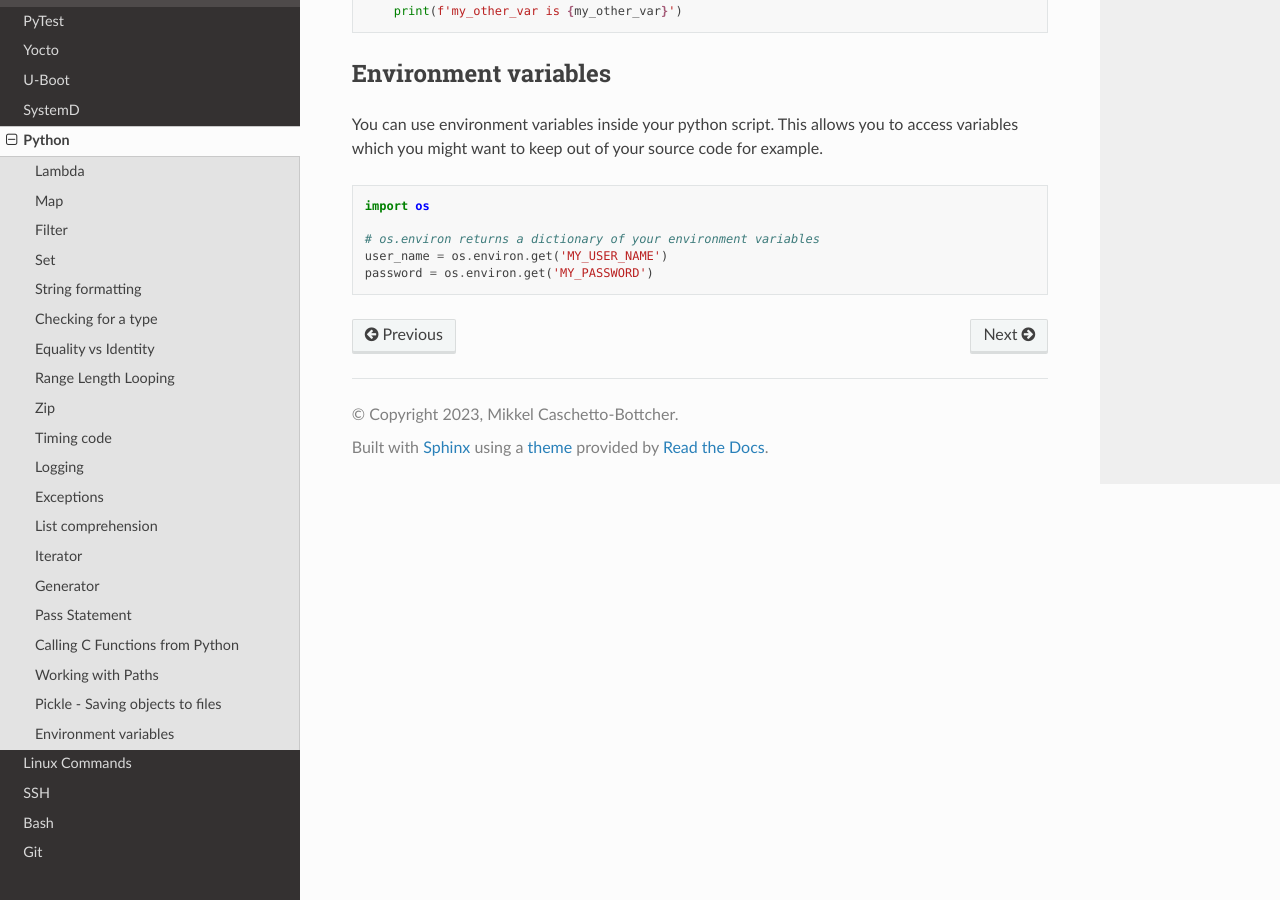
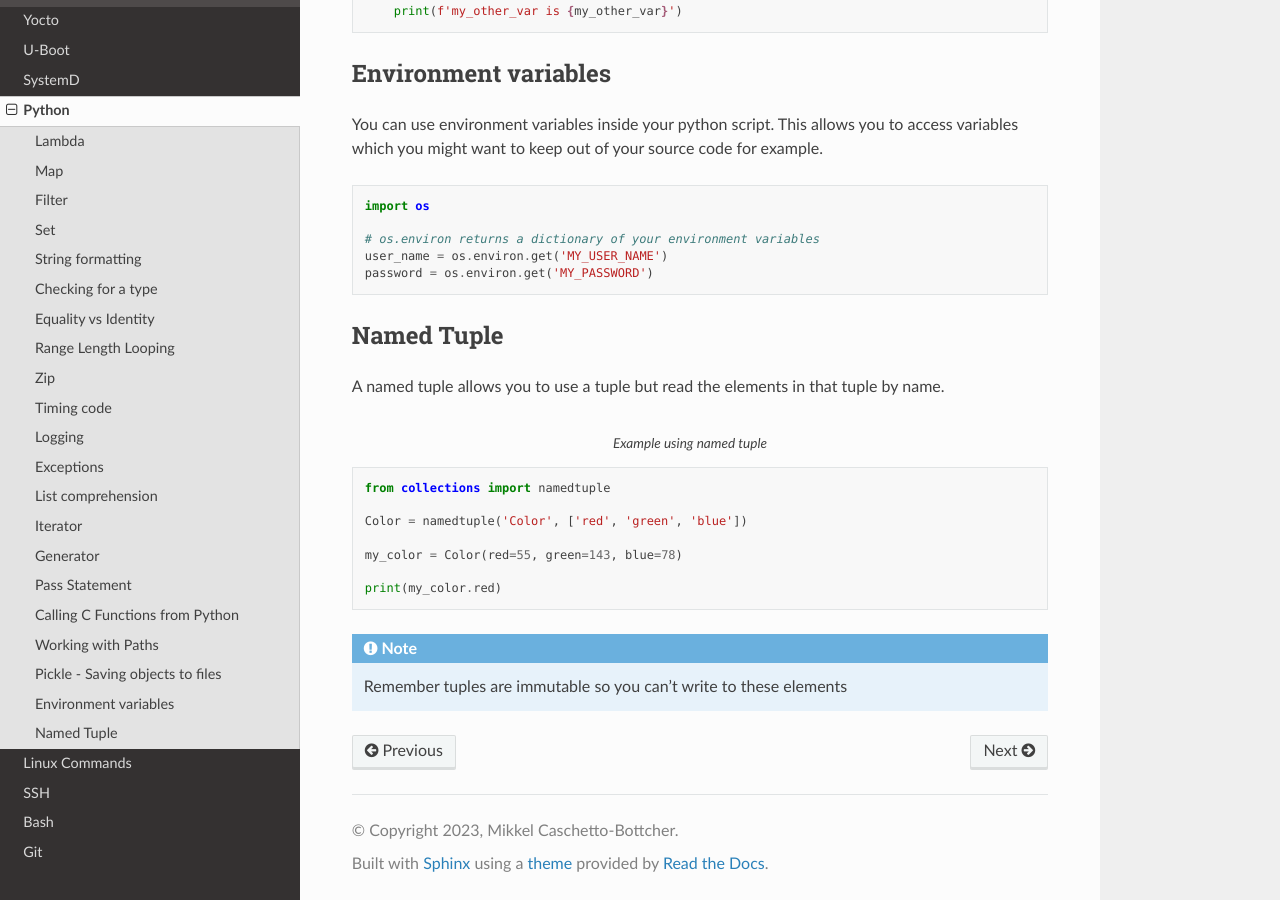
Before and after one commit to mcbottcher/my_docs, a Sphinx documentation site: the page built from docs/source/python.rst, in a window 1280 px wide and 900 px high, scrolled down 7675 px. Built offline with Sphinx 7.4.7 and the Read the Docs theme 2.0.0, drawn with Linux system fonts in a browser that asks for light colours.

Commit message:
python.rst: Added namedtuple

```diff
--- a/docs/source/python.rst
+++ b/docs/source/python.rst
@@ -407,3 +407,22 @@ source code for example.
   # os.environ returns a dictionary of your environment variables
   user_name = os.environ.get('MY_USER_NAME')
   password = os.environ.get('MY_PASSWORD')
+
+Named Tuple
+-----------
+
+A named tuple allows you to use a tuple but read the elements in that tuple by name.
+
+.. code-block:: python
+  :caption: Example using named tuple
+
+  from collections import namedtuple
+
+  Color = namedtuple('Color', ['red', 'green', 'blue'])
+
+  my_color = Color(red=55, green=143, blue=78)
+
+  print(my_color.red)
+
+.. note::
+  Remember tuples are immutable so you can't write to these elements
```
